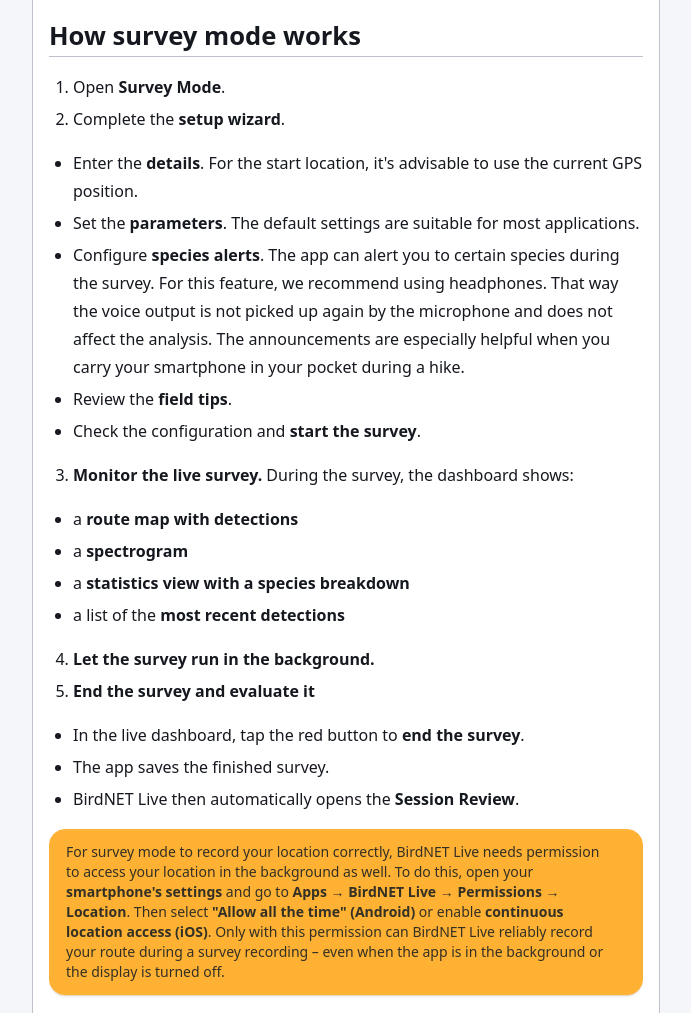
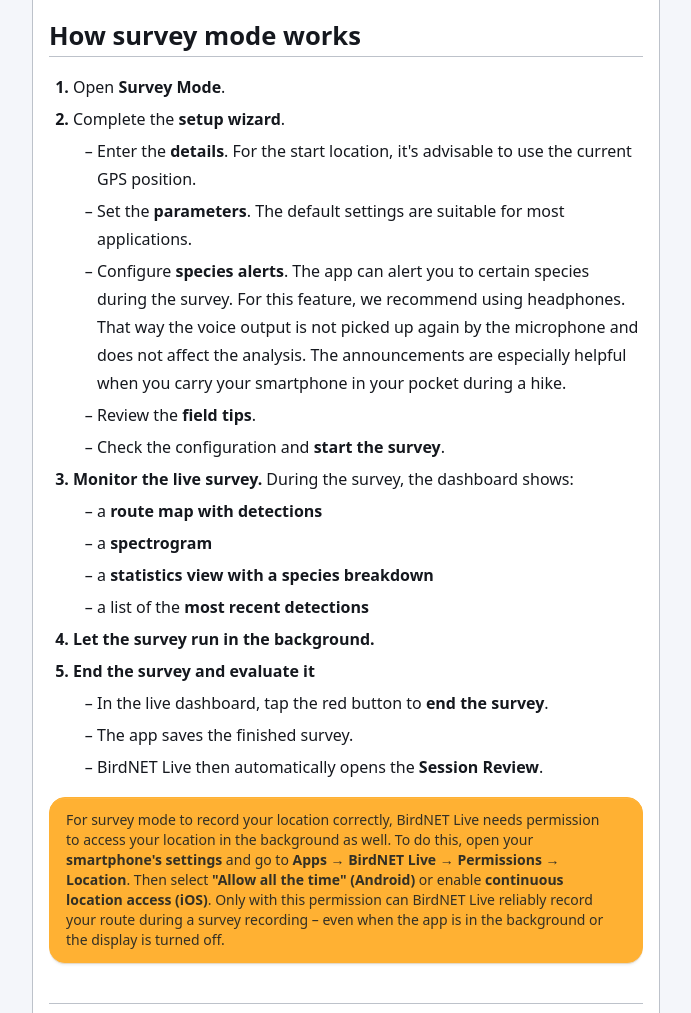
Before and after one commit to rajsei/schlaumeise, an Astro site: page /schlaumeise/en/guides/birdnet_live/survey in a window 1280 px wide. Shown: the part 940-1953 px from the top of the page, without its empty margins (300-991 px from the left). Built offline with nearby package versions, Linux system fonts and the light colour scheme; Astro itself is replaced by a stand-in of ours; some packages are replaced by stand-ins of ours.

Commit message:
style(docs): bold ol markers, dash bullets for nested lists; fix survey nesting

```diff
--- a/src/components/docs/MdxInterpreter.astro
+++ b/src/components/docs/MdxInterpreter.astro
@@ -63,6 +63,19 @@
 
   .mdx-interpreter :where(ol) {
     list-style: decimal;
+  }
+
+  /* Nummerierung fett darstellen (gilt auch fuer verschachtelte ol).
+     ::marker wird von aelteren Browsern ignoriert -> faellt auf normale Zahl zurueck. */
+  .mdx-interpreter :where(ol > li)::marker {
+    font-weight: var(--font-weight-bold);
+  }
+
+  /* Verschachtelte Stichpunkte: Strich statt Punkt. String-Werte fuer list-style-type
+     werden von aelteren Safari-Versionen ignoriert -> Fallback bleibt disc.
+     Muss NACH der ul-disc-Regel stehen (gleiche Spezifitaet, Reihenfolge entscheidet). */
+  .mdx-interpreter :where(li ul) {
+    list-style-type: "– ";
   }
 
   .mdx-interpreter :where(li) {
--- a/src/content/docs/de/guides/birdnet_live/survey.mdx
+++ b/src/content/docs/de/guides/birdnet_live/survey.mdx
@@ -49,17 +49,13 @@
       Die Ansagen sind insbesondere hilfreich, wenn du dein Smartphone während einer Wanderung in der Tasche trägst.
     - **Feldtipps** prüfen.
     - Konfiguration prüfen und **Survey starten**.
-
 3. **Live Survey überwachen.** Während der Survey zeigt das Dashboard:
-
     - eine **Routenkarte mit Detektionen**
     - ein **Spektrogramm**
     - eine **Statistikansicht mit Artenaufschlüsselung**
     - eine Liste der **letzten Detektionen**
-
 4. **Survey im Hintergrund laufen lassen.**
 5. **Survey beenden und auswerten**
-
     - Tippe im Live-Dashboard auf den roten Button, um die **Survey zu beenden**.
     - Die App speichert die fertige Survey.
     - Danach öffnet BirdNET Live automatisch den **Session Review**.
--- a/src/content/docs/en/guides/birdnet_live/survey.mdx
+++ b/src/content/docs/en/guides/birdnet_live/survey.mdx
@@ -42,17 +42,13 @@
       The announcements are especially helpful when you carry your smartphone in your pocket during a hike.
     - Review the **field tips**.
     - Check the configuration and **start the survey**.
-
 3. **Monitor the live survey.** During the survey, the dashboard shows:
-
     - a **route map with detections**
     - a **spectrogram**
     - a **statistics view with a species breakdown**
     - a list of the **most recent detections**
-
 4. **Let the survey run in the background.**
 5. **End the survey and evaluate it**
-
     - In the live dashboard, tap the red button to **end the survey**.
     - The app saves the finished survey.
     - BirdNET Live then automatically opens the **Session Review**.
```
Lines whose indentation alone changed are shown as unchanged.
